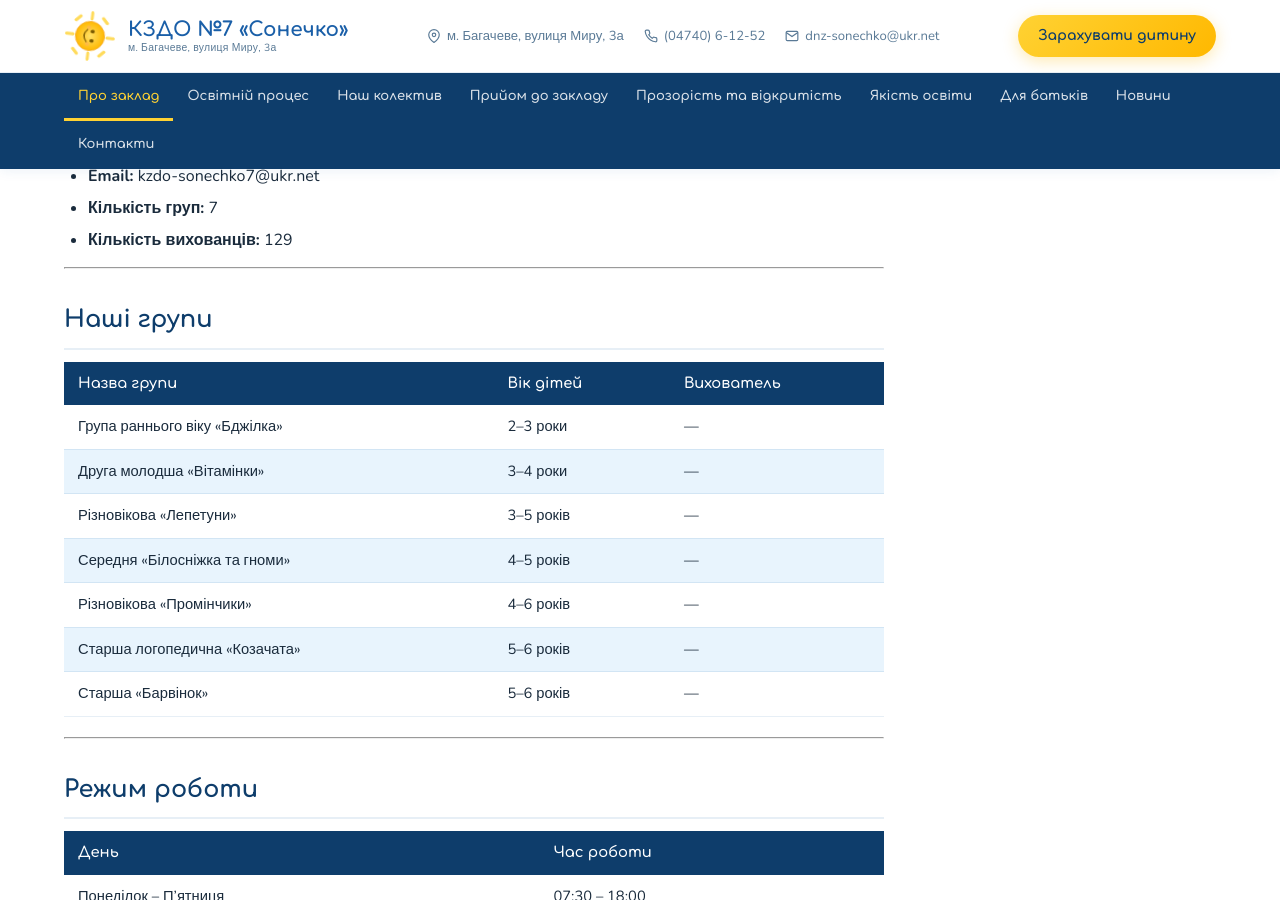
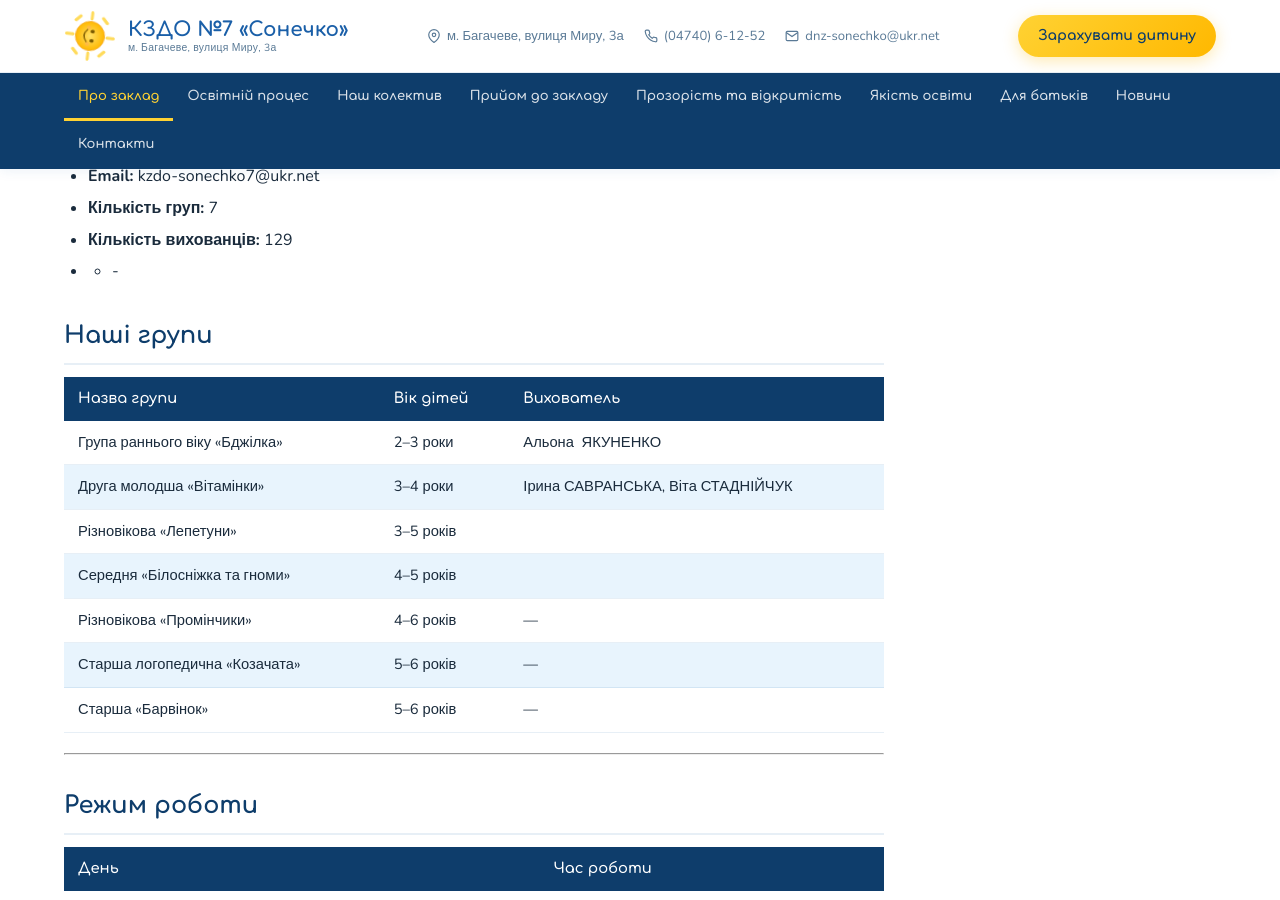
Before and after one commit to sonechko7/sonechko7.github.io, a Jekyll site: the page built from pages/pro-zaklad.md, in a window 1280 px wide and 900 px high, scrolled down 588 px. Built offline with Jekyll 4.4.1, drawn with Linux system fonts in a browser that asks for light colours.

Commit message:
Update Сторінка “pro-zaklad”

```diff
--- a/pages/pro-zaklad.md
+++ b/pages/pro-zaklad.md
@@ -1,10 +1,10 @@
 ---
+title: Про заклад
+description: Комунальний заклад дошкільної освіти №7 «Сонечко» — відомості про наш дитячий садок
 layout: page
-title: Про заклад
-description: Комунальний заклад дошкільної освіти №7 «Сонечко» — відомості про
-  наш дитячий садок
 permalink: /pro-zaklad/
 ---
+
 ## Візитна картка
 
 **КЗДО №7 «Сонечко»** — комунальний заклад дошкільної освіти, що знаходиться у м. Багачеве Черкаської області. Заклад функціонує з метою забезпечення права дітей дошкільного віку на здобуття дошкільної освіти.
@@ -16,29 +16,28 @@ permalink: /pro-zaklad/
 * **Email:** kzdo-sonechko7@ukr.net
 * **Кількість груп:** 7
 * **Кількість вихованців:** 129
-
-- - -
+* - -
 
 ## Наші групи
 
-| Назва групи                   | Вік дітей | Вихователь |
-| ----------------------------- | --------- | ---------- |
-| Група раннього віку «Бджілка» | 2–3 роки  | —          |
-| Друга молодша «Вітамінки»     | 3–4 роки  | —          |
-| Різновікова  «Лепетуни»       | 3–5 років | —          |
-| Середня «Білосніжка та гноми» | 4–5 років | —          |
-| Різновікова «Промінчики»      | 4–6 років | —          |
-| Старша логопедична «Козачата» | 5–6 років | —          |
-| Старша «Барвінок»             | 5–6 років | —          |
+| Назва групи | Вік дітей | Вихователь |
+| --- | --- | --- |
+| Група раннього віку «Бджілка» | 2–3 роки | Альона  ЯКУНЕНКО |
+| Друга молодша «Вітамінки» | 3–4 роки | Ірина САВРАНСЬКА, Віта СТАДНІЙЧУК |
+| Різновікова  «Лепетуни» | 3–5 років |  |
+| Середня «Білосніжка та гноми» | 4–5 років |  |
+| Різновікова «Промінчики» | 4–6 років | — |
+| Старша логопедична «Козачата» | 5–6 років | — |
+| Старша «Барвінок» | 5–6 років | — |
 
 - - -
 
 ## Режим роботи
 
-| День                 | Час роботи    |
-| -------------------- | ------------- |
+| День | Час роботи |
+| --- | --- |
 | Понеділок – П'ятниця | 07:30 – 18:00 |
-| Субота – Неділя      | Вихідний      |
+| Субота – Неділя | Вихідний |
 
 - - -
 
@@ -46,7 +45,7 @@ permalink: /pro-zaklad/
 
 Правила поведінки для вихованців та відвідувачів закладу розроблені відповідно до чинного законодавства України та внутрішнього розпорядку КЗДО №7 «Сонечко».
 
-*Документ буде розміщено після затвердження.*
+_Документ буде розміщено після затвердження._
 
 - - -
 
```
